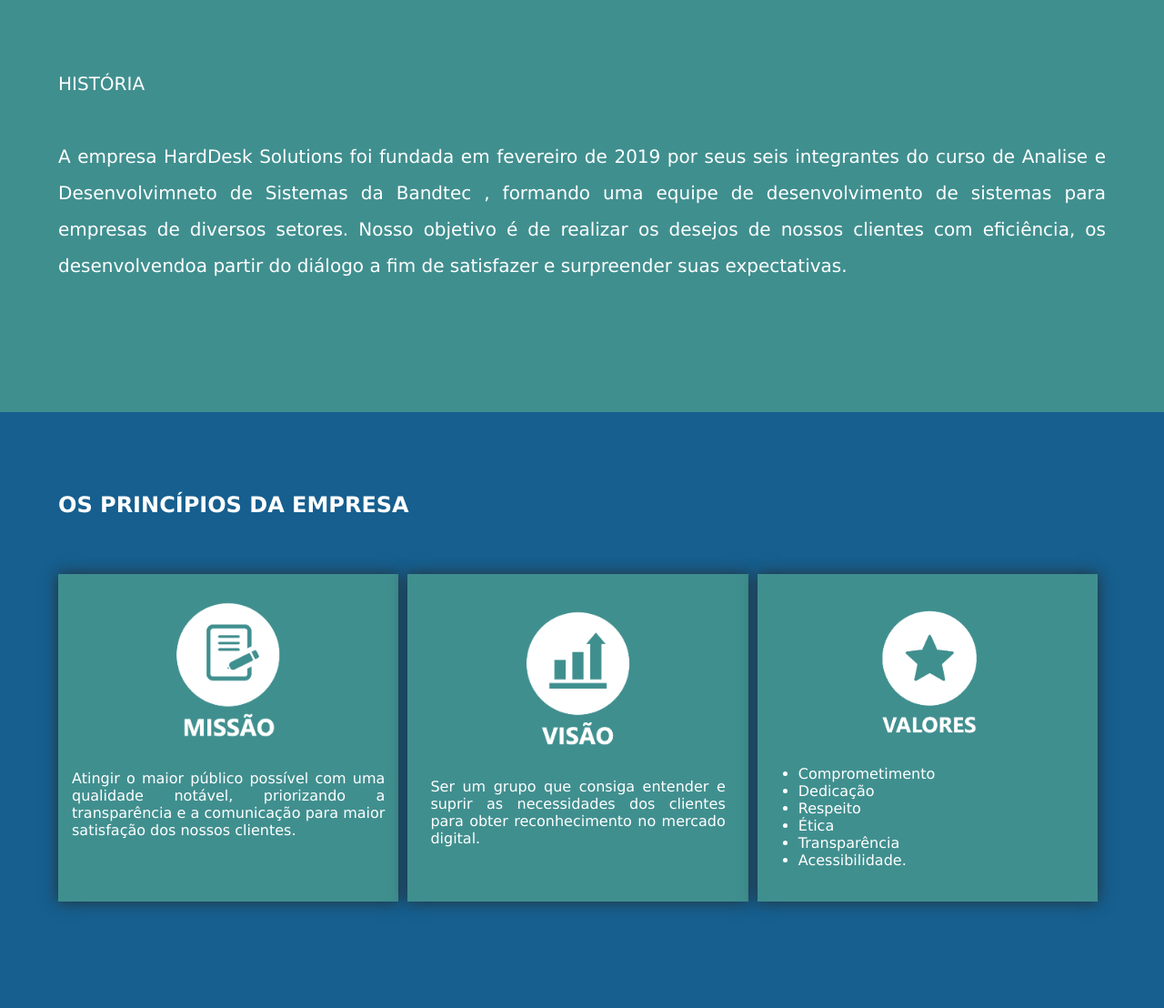
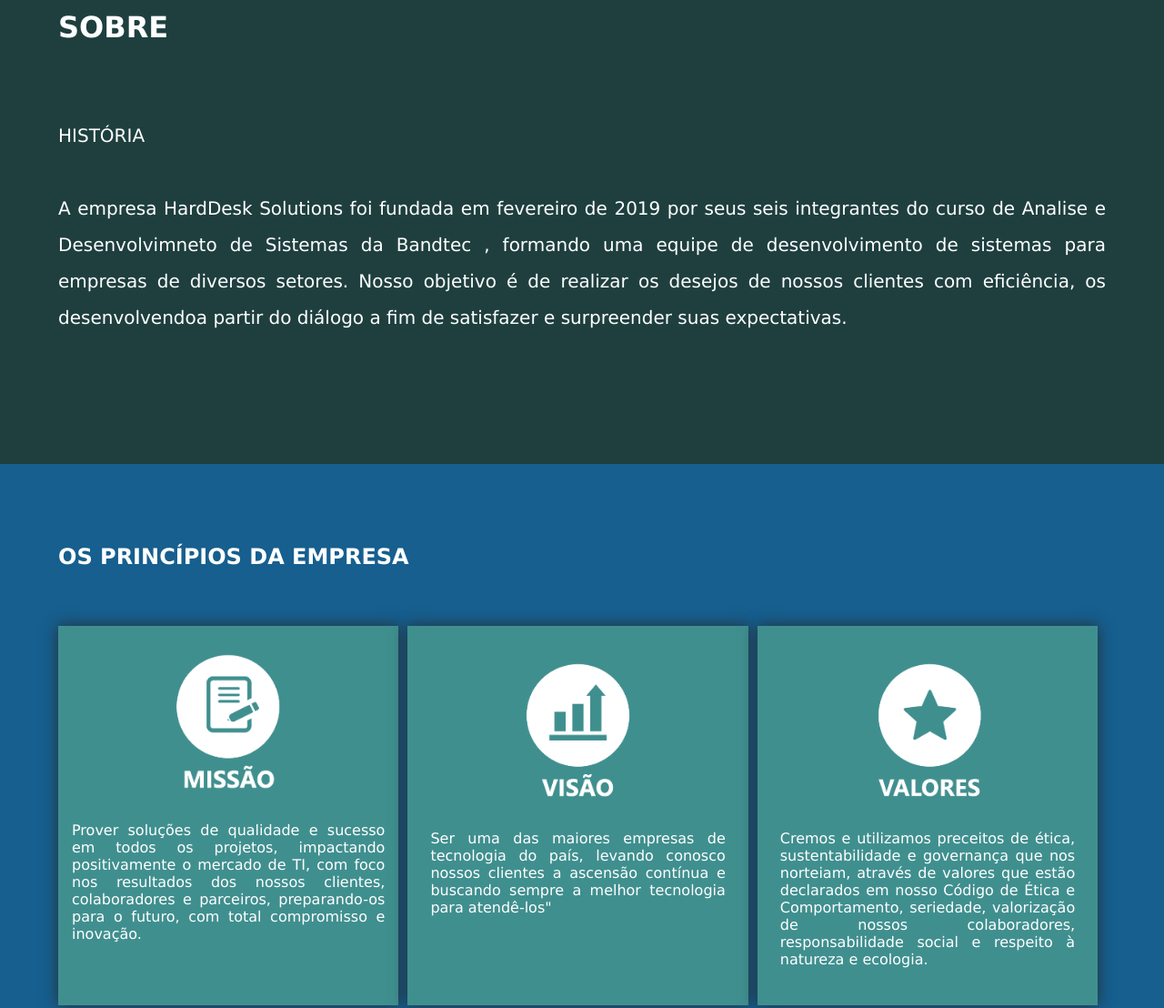
Before and after one commit to fernandoguide/ProjetoPesquisaInovacao, a plain HTML site: page Site/index.html in a window 1280 px wide. Shown: the part 980-2088 px from the top of the page at 91% size. Drawn offline with nearby package versions, Linux system fonts and the light colour scheme.

```diff
--- a/Site/CSS/estilos.css
+++ b/Site/CSS/estilos.css
@@ -21,7 +21,7 @@
 	box-shadow:0 0 2em black;
 	background-color:#253035;
 	width:100%;
-	position:absolute;
+	position:fixed;
 	top:0%;
     padding:0;
     z-index: 10;
@@ -117,7 +117,7 @@
 	/*box-shadow:0 0 1em black;*/
 	padding:5%;
 	/*background: radial-gradient(rgba(0,0,0,0.4),rgba(0,0,0,0.4),rgba(0,0,0,0.4));*/
-    background-color: #408f8f;
+    background-color: #1F3F3F;
     background-repeat: no-repeat;
     background-size: cover;
 	background-attachment:fixed;
@@ -173,14 +173,13 @@
 	float:left;
 	box-sizing: border-box;
 	border: 0px solid white;
-	padding:5px;
+	padding:25px;
 	width: 32.50%;
 	box-shadow:0 0 1em #253036;
 	background-color:#408f8f;
 }
 #valores img{
-	margin-top:20px;
-	width:45%;
+	width:55%;
 }
 
 textarea {
--- a/Site/index.html
+++ b/Site/index.html
@@ -14,7 +14,7 @@
     <div class="menu">
         <ul>
             <h2 style="float: left; padding-left: 2em;font-family: Georgia, 'Times New Roman', Times, serif">
-                <span style="color:rgb(250, 248, 248)">Hard</span><span style="color:rgb(214, 212, 212)">Desk</span>
+                    <span style="color:rgb(250, 248, 248)">Hard</span><span style="color:rgb(70, 161, 146)">Desk</span>
             </h2>
             <li><a href="index.html">HOME</a></li>
             <li><a class="scroll" href="#sobre">SOBRE</a></li>
@@ -28,9 +28,9 @@
         </p>
         <a class="scroll" href="#sobre"><img src="IMG/setabaixo.png" class="imgSeta"></a>
     </div>
-    <div id="sobre"><br />
-        <h1>SOBRE</h1><br /><br />
-        <p class="txtSobre">HISTÓRIA<BR /><BR />
+    <div id="sobre"><br><br><br><br>
+        <h1>SOBRE</h1><br ><br>
+        <p class="txtSobre">HISTÓRIA<BR><BR>
             A empresa HardDesk Solutions foi fundada em fevereiro de 2019 por seus seis integrantes do curso de Analise
             e Desenvolvimneto de Sistemas da Bandtec
             , formando uma equipe de desenvolvimento de sistemas para empresas de diversos setores.
@@ -39,8 +39,8 @@
             diálogo a fim de satisfazer e
             surpreender suas expectativas.</p><br /> <br /><BR />
 
-        </div>
-        <div class="principios">
+    </div>
+    <div class="principios">
         <section id="opde1">
             <h1>
                 <p>OS PRINCÍPIOS DA EMPRESA
@@ -48,25 +48,25 @@
             <div id="opde">
                 <section id="missao">
                     <center><img src="IMG/missao.png" /></center>
-                    <p>Atingir o maior público possível com uma qualidade notável, priorizando a
-                        transparência e a comunicação para maior satisfação dos nossos clientes.</p><br />
+                    <p>Prover soluções de qualidade e sucesso em todos os projetos,
+                        impactando positivamente o mercado de TI, com foco nos resultados
+                        dos nossos clientes, colaboradores e parceiros, preparando-os para
+                        o futuro, com total compromisso e inovação.</p><br />
                 </section>
                 <section id="visao">
                     <center><img src="IMG/visao.png" /></center>
-                    <p>Ser um grupo que consiga entender e suprir as necessidades dos
-                        clientes para obter reconhecimento no mercado digital.</p><br />
+                    <p>Ser uma das maiores empresas de tecnologia do país, levando conosco
+                        nossos clientes a ascensão contínua e buscando sempre a melhor
+                        tecnologia para atendê-los"</p><br />
                 </section>
                 <section id="valores">
                     <center><img src="IMG/valores.png" /></center>
                     <p>
-                        <ul>
-                            <li>Comprometimento</li>
-                            <li>Dedicação</li>
-                            <li>Respeito</li>
-                            <li>Ética</li>
-                            <li>Transparência</li>
-                            <li>Acessibilidade.</li>
-                        </ul>
+                        Cremos e utilizamos preceitos de ética, sustentabilidade e
+                        governança que nos norteiam, através de valores que estão
+                        declarados em nosso Código de Ética e Comportamento, seriedade,
+                        valorização de nossos colaboradores, responsabilidade social e
+                        respeito à natureza e ecologia.
                     </p>
                 </section>
             </div>
```
Also changed, not shown: Site/IMG/cidade.jpg (added).
